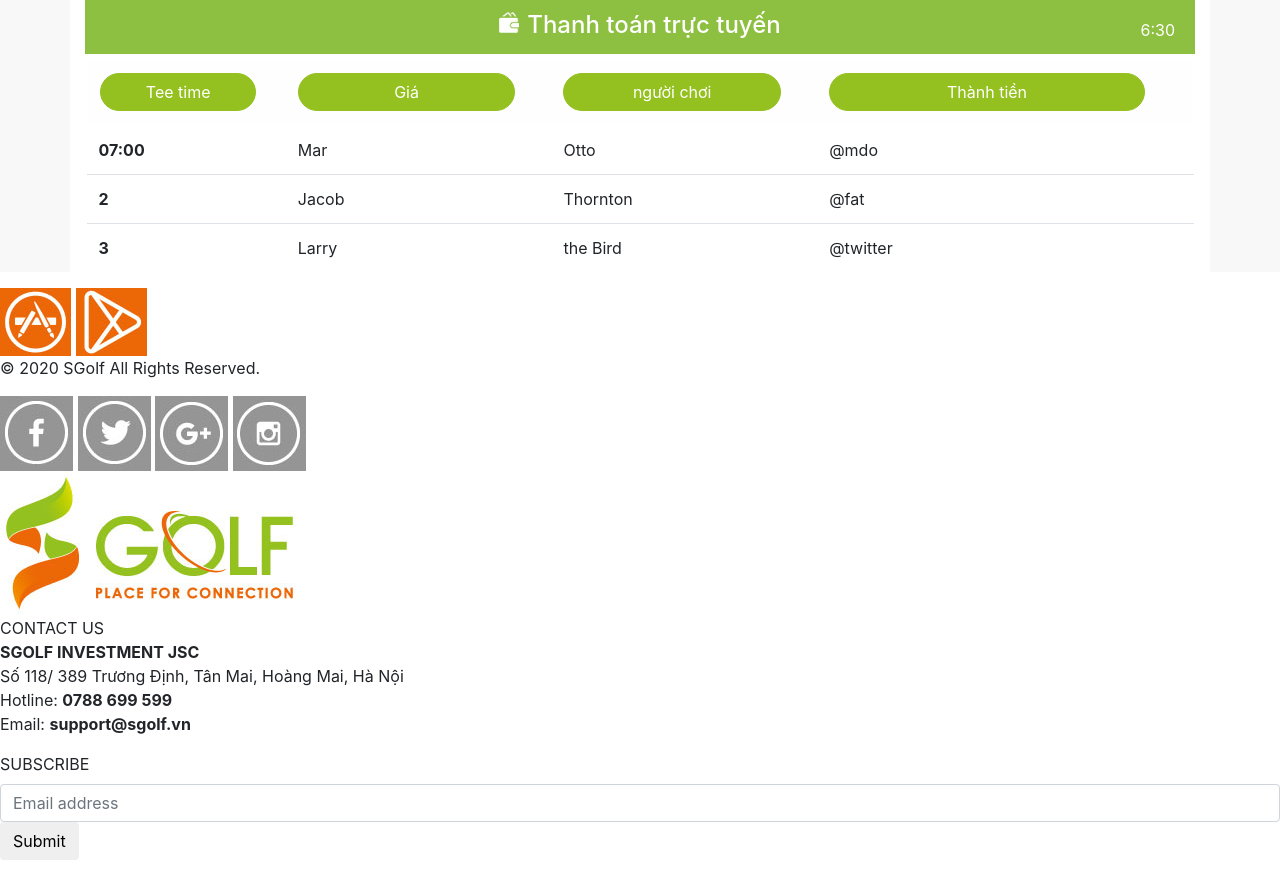
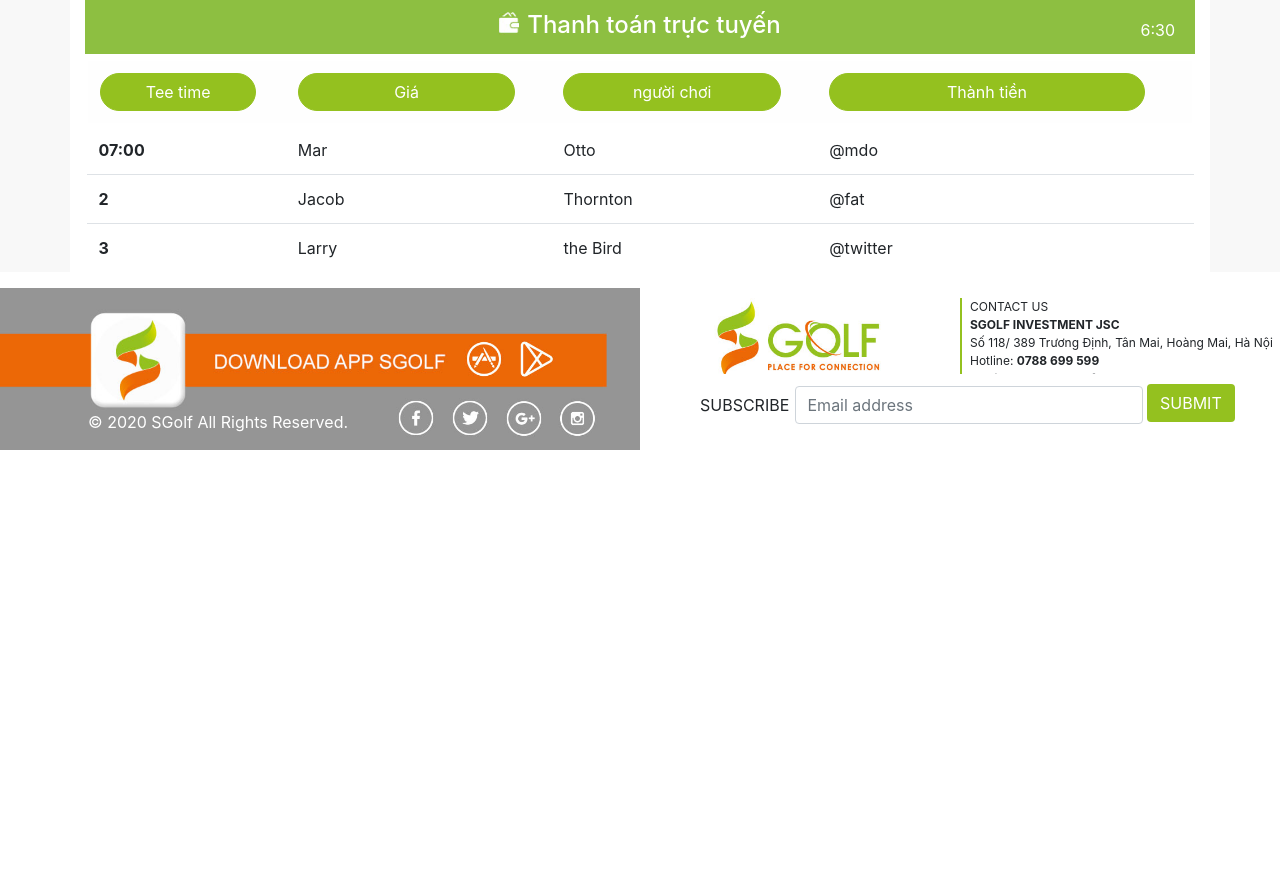
Before and after one commit to ms08-067/slice-html, a PHP site: page /sgolf/checkout.php in a window 1280 px wide. Shown: the part 141-1017 px from the top of the page. After the commit the page ends 591 px from the top, so only its background shows below. Run offline with PHP 8.4, Linux system fonts and the light colour scheme.

Commit message:
sua trang checkout

```diff
--- a/assets/css/style.css
+++ b/assets/css/style.css
@@ -251,7 +251,6 @@ height: 30px;
 	display: inline-flex;
 	left: 464px;
 }
-
 .footer-l .row-icon-download .icon-download-app {
 	width: 40px;
     margin-top: 52px;
--- a/assets/css/style1.css
+++ b/assets/css/style1.css
@@ -72,25 +71,194 @@ height: 30px;
     height: 80px;
     padding-top: 20px;
 }
-.section-title h1{
+
+.main-booking .section-title .text-center span, .main-home .section-title .text-center span {
+    border-bottom: solid 3px #ec6707;
+    padding-bottom: 2px;
+}
+.main-booking .section-title h1, .main-home .section-title h1{
     font-size: 24px;
+}
+
+.list-card .row {
+    margin-bottom: 32px;
+}
+.card-title {
+    text-transform: uppercase;
+    font-size: 13px;
+    color: #092b5c;
+    margin-bottom: 2px;
+    font-weight: 700;
+}
+.card-body .txt-date {
+    color: #959595;
+    font-size: 11px;
+}
+.card-body {
+    padding: 12px 16px 8px !important;
+}
+.card-text{
+    font-size: 12px;
+    margin-bottom: 10px;
+    margin-top: 6px;
+}
+.card-body .share {
+    color: #636363 !important;
+    font-size: 10px;
+}
+.card-body .icon-share {
+    margin-top: -3px;
+}
+.card-body .read-more:hover, .card-body .share:hover {
+    text-decoration: unset;
+}
+.card-body .read-more {
+    color: #94c11f !important;
+    font-size: 10px;
+}
+.card-body hr{
+    margin-top: 2px;
+    margin-bottom: 6px;
+    border-top: 1px solid #dbdbbb;
+}
+.partner-home {
+    height: 400px;
+    width: 100%;
+    background: #94c11f;
+    padding-top: 24px;
+}
+.partner-home img {
+    height: 110px;
+}
+.center {text-align: center;}
+.about-us {
+    height: 408px;width: 100%;
+    background: url("../images/bg-about-us.jpg");
+    background-size: 100%;
+}
+.content-about-us {
+    padding-left: 30px;
+    padding-right: 20px;
+}
+.content-about-us {
+    text-align: justify;
+}
+.content-about-us p {
+    font-size: 12px;
+}
+.title-statistic {
+    width: 210px;
+    display: inline-block;
+    color: #94c11f;
+    font-size: 24px;
+    font-style: italic;
+}
+.txt-statistic {
+    font-size: 20px;
 }
 /*************  End CSS Home Page *********************/
 
+/*************  Start CSS Footer *********************/
+.footer {
+    height: 162px;
+    width: 100%;
+    background: #FFF;
+}
+.footer-l, .footer-r {
+    width: 50%;
+    float: left;
+    height: 100%;
+}
+.footer-l {
+    background: url("../images/bg-footer-left.jpg");
+    background-size: 100%;
+}
+.footer-r-top-l, .footer-r-top-r {
+    width: 50%;
+    float: left;
+    height: 100%;
+}
+.footer-info {
+    font-size: 12px;
+    border-left: solid 2px #94c11f;
+    padding-left: 8px;
+}
+.footer-img-logo {
+    width: 172px;
+}
+.btn-submit {
+    background: #94c11f;
+    color: #FFF;
+    text-transform: uppercase;
+    margin-top: -6px;
+}
+.footer-r-top {
+    width: 100%;
+    height: 86px;
+    clear: both;
+    overflow: hidden;
+    padding-top: 10px;
+    margin-bottom: 8px;
+}
+.footer-r-bottom {
+    width: 100%;
+    height: 44px;
+}
+.row-subscribe {
+    display: inline-block;
+}
+#subcribe {
+    width: 348px;
+}
+.lbl-subbscribe {
+    width: 90px;
+}
+.footer-r-bottom .box-subscribe {
+    padding-left: 60px;
+    padding-top: 4px;
+}
+.footer-l .row-footer-left {
+    position: absolute;
+}
 
+.footer-l .footer-left-left, .footer-l .footer-left-right{
+    float: left;
+}
 
+.footer-l .txt-l-footer {
+    color: #FFF;
+    position: absolute;
+    bottom: -162px;
+    width: 263px;
+    left: 88px;
+}
 
+.footer-left-right .icon-footer {
+    display: inline-block;
+    width: 40px;
+    margin-right: 14px;
+}
 
+.footer-left-right {
+    position: absolute;
+    display: inline-flex;
+    left: 396px;
+    top: 110px;
+}
 
+.footer-l .row-icon-download {
+    position: absolute;
+    display: inline-flex;
+    left: 464px;
+}
+.footer-l .row-icon-download .icon-download-app {
+    width: 40px;
+    margin-top: 52px;
+    margin-right: 12px;
+}
+/*************  End CSS Footer *********************/
 
-
-
-
-
-
-/********** Start  CSS Booking **************/
-
-/***************banner***************/
+/*************  Start CSS Booking *********************/
 .custom-select {
     position: relative;
     display: inline-block;
```
Also changed, not shown: other parts of assets/css/style1.css (+52 -25 lines). Lines whose indentation alone changed are shown as unchanged.
